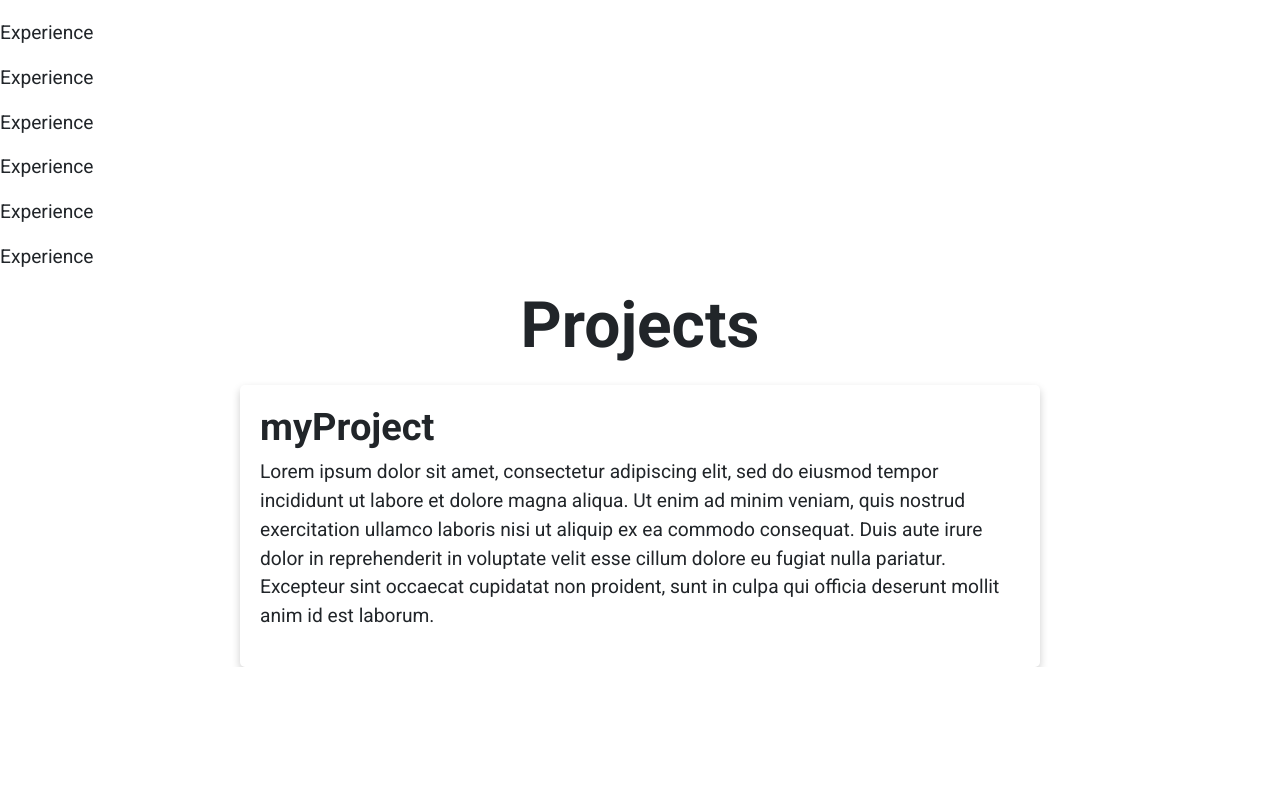
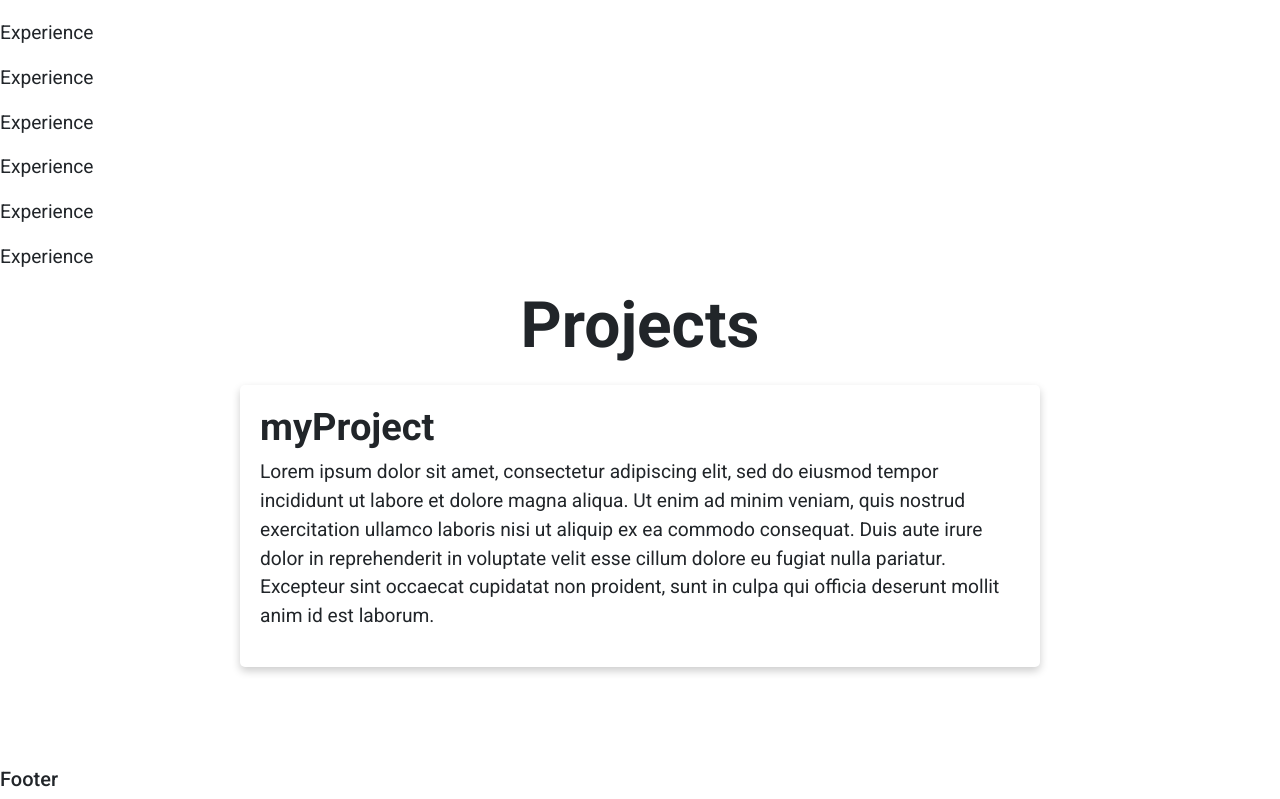
Before and after one commit to devkav/personalWebsite, a React (Create React App) app: page / in a window 1280 px wide. Shown: the part 2029-2828 px from the top of the page. Before the commit the page ends 2696 px from the top, so only its background shows below. Built offline with nearby package versions, Linux system fonts and the light colour scheme.

Commit message:
stubbed footer

```diff
--- a/src/App.js
+++ b/src/App.js
@@ -6,6 +6,7 @@ import WelcomePage from './pages/WelcomePage';
 import AboutMe from './pages/AboutMe';
 import Experience from './pages/Experience';
 import Projects from './pages/Projects';
+import Footer from './components/Footer';
 
 class App extends Component {
   render() {
@@ -16,6 +17,7 @@ class App extends Component {
         <AboutMe />
         <Experience />
         <Projects />
+        <Footer/>
       </Col>
     );
   }
--- /dev/null
+++ b/src/components/Footer.jsx
@@ -0,0 +1,13 @@
+import { Component } from 'react';
+
+class Footer extends Component {
+    render() {
+        return (
+            <div className="footer">
+                <h5>Footer</h5>
+            </div>
+        );
+    }
+}
+
+export default Footer;
--- a/src/style/App.css
+++ b/src/style/App.css
@@ -25,6 +25,10 @@
     transition: left 1s, opacity 1s;
 }
 
+.footer {
+    margin-top: 100px;
+}
+
 @media (hover: hover) {
     .color-0:hover {
         color: #7E3FF2;
```
